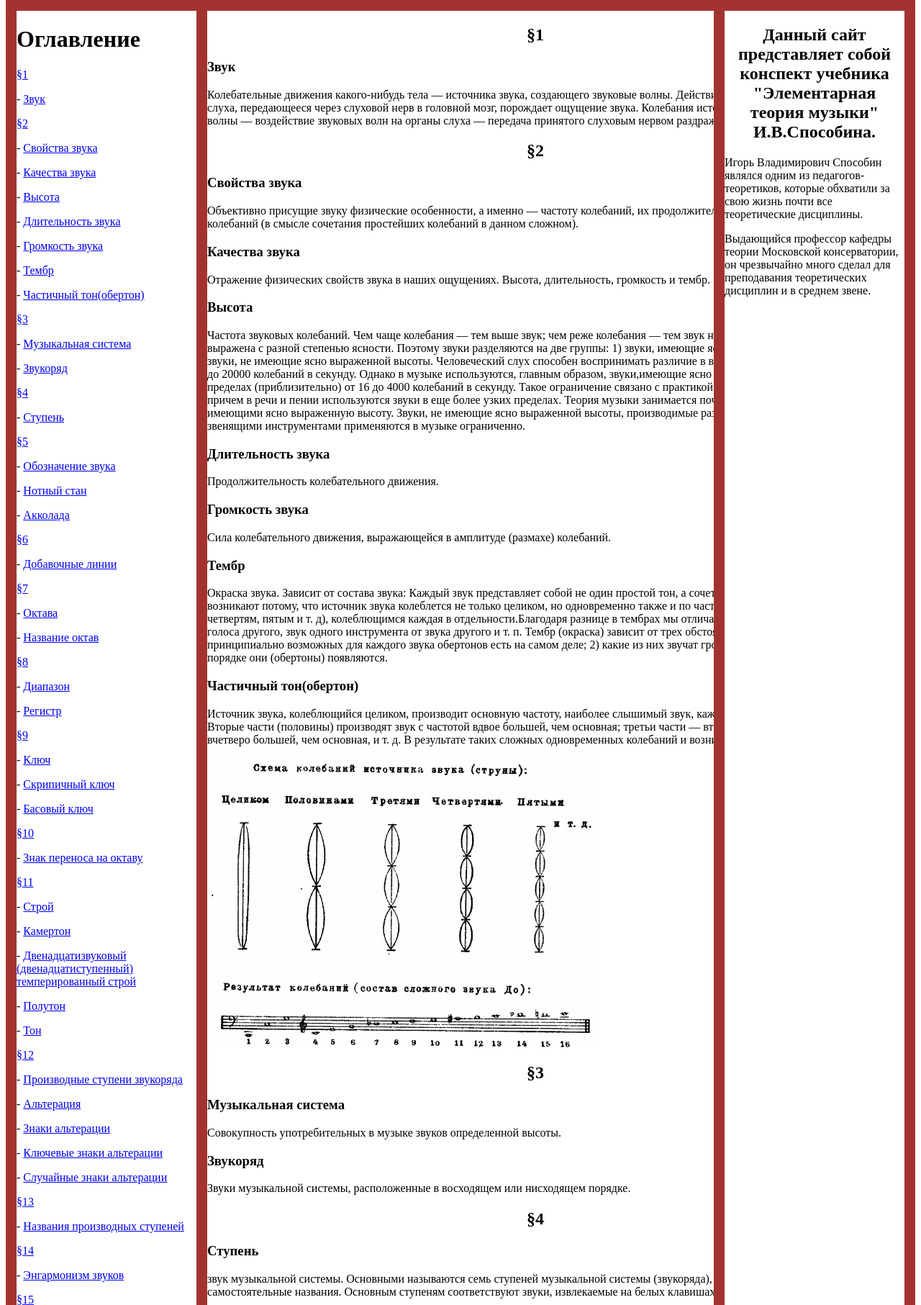
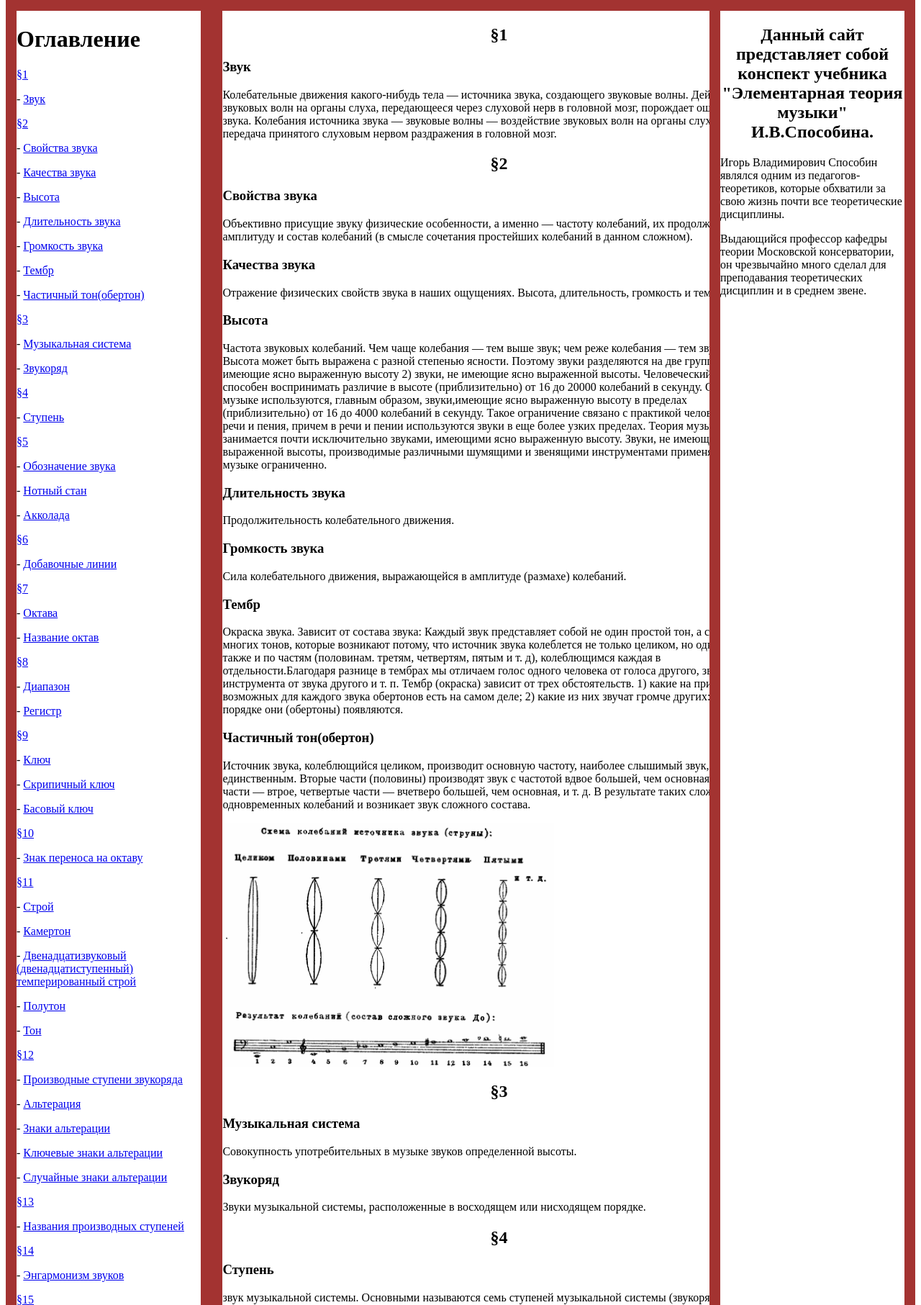
Before and after one commit to DanilKozinski/Sposobin_project, a Flask app: page / in a window 1280 px wide. Shown: the top 1813 px of the page at 72% size. Run offline with Flask 2, Linux system fonts and the light colour scheme.

Commit message:
sposobin...

```diff
--- a/static/css/style.css
+++ b/static/css/style.css
@@ -12,7 +12,7 @@
     top: 0px;
     left: 8px;
     bottom:0;
-    width: 250px;
+    width: 20%;
     background-color: white;
     border: 15px solid;
     border-color: #a33331;
@@ -22,8 +22,8 @@
 .conspect{
     position:absolute;
     top: 0px;
-    width: 912px;
-    left: 273px;
+    width: 60%;
+    left: 23%;
     bottom: 0;
     overflow: auto;
     border: 15px solid;
@@ -34,7 +34,7 @@
     top: 0px;
     right: 8px;
     bottom:0;
-    width: 250px;
+    width: 20%;
     background-color: white;
     border: 15px solid;
     border-color: #a33331;
```
